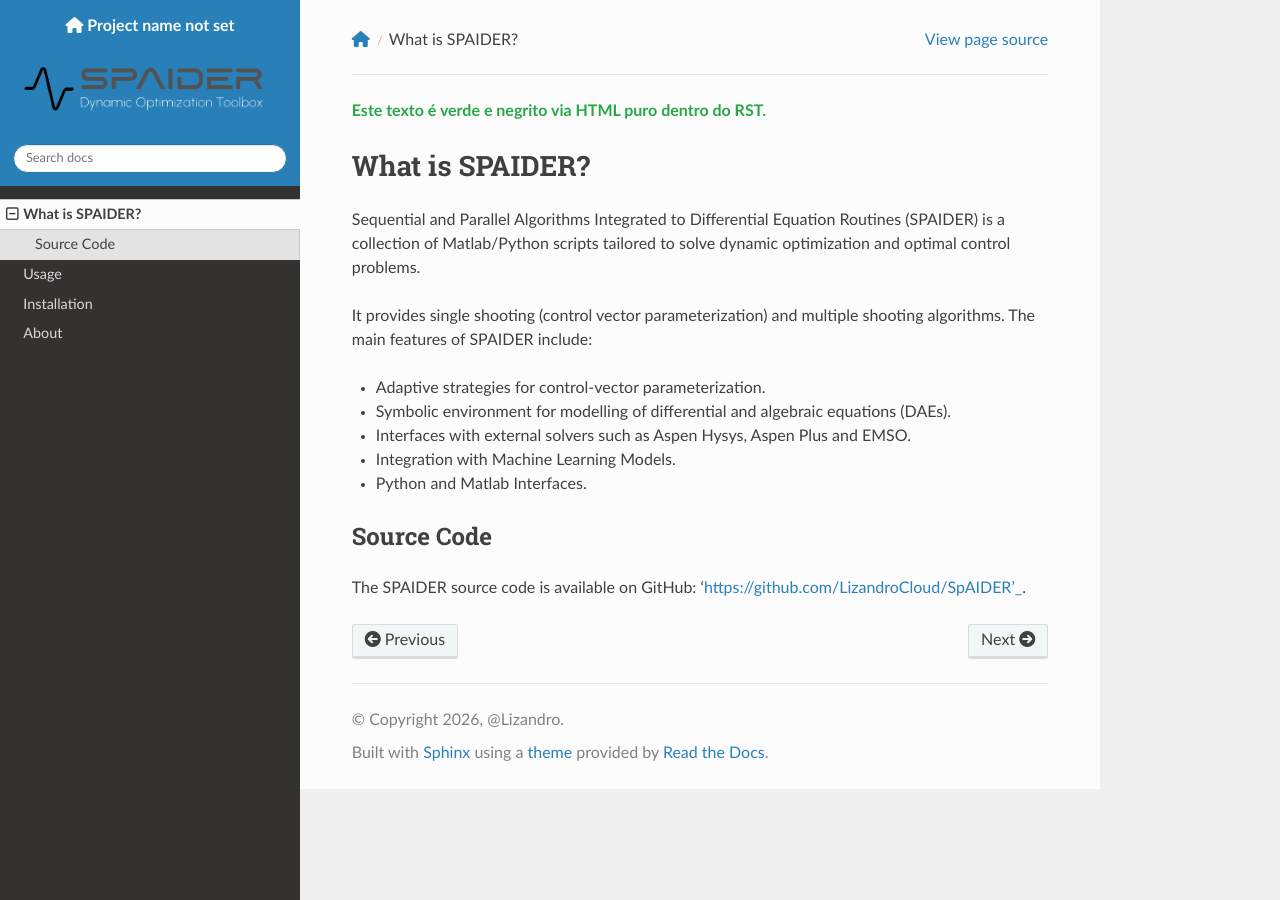
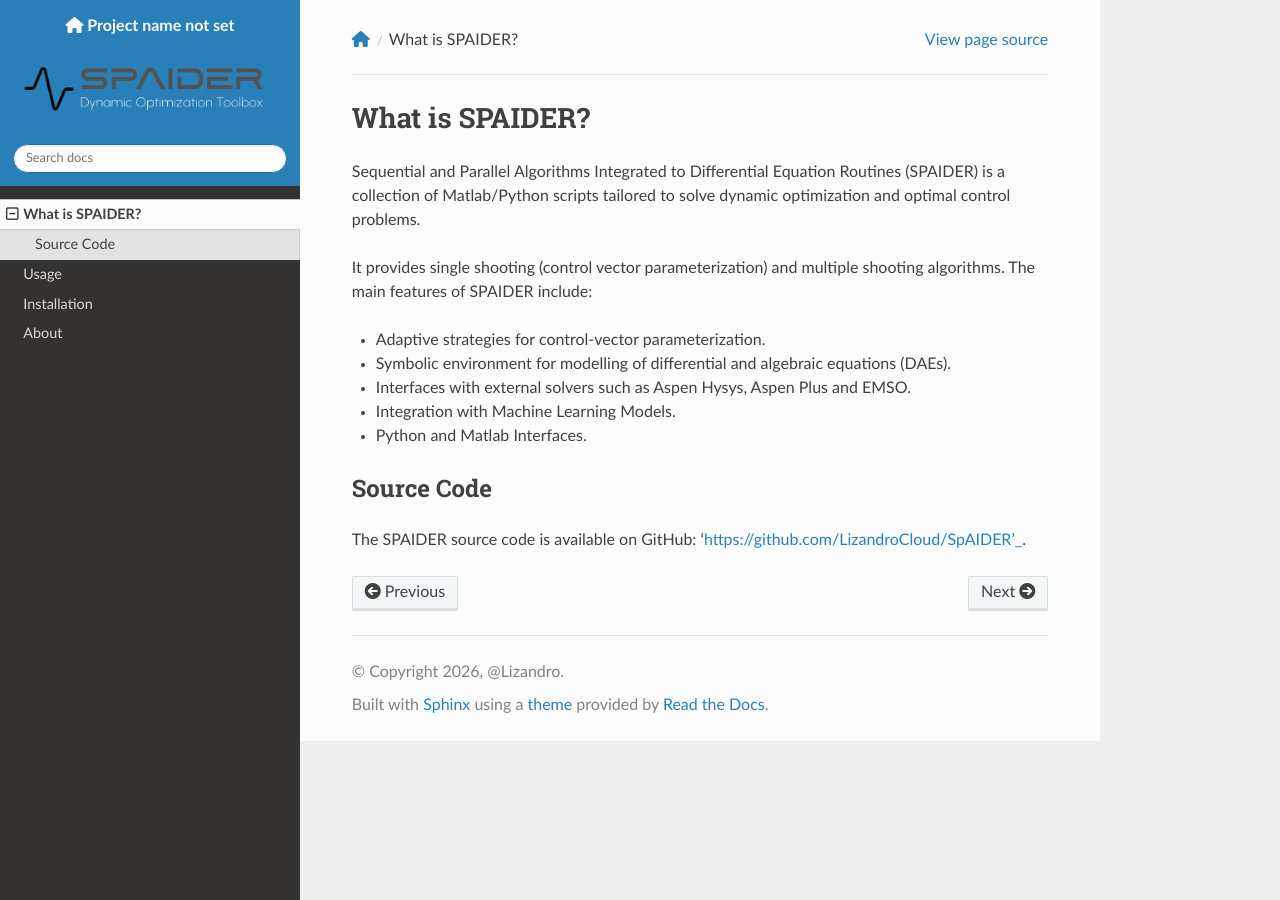
Before and after one commit to LizandroCloud/SPAIDER-M, a Sphinx documentation site: the page built from docs/source/presentation.rst, in a window 1280 px wide. Built offline with Sphinx 7.4.7 and the Read the Docs theme 3.1.0, drawn with Linux system fonts in a browser that asks for light colours.

Commit message:
Update presentation.rst

```diff
--- a/docs/source/presentation.rst
+++ b/docs/source/presentation.rst
@@ -1,11 +1,3 @@
-.. raw:: html
-
-   <p style="color: #28a745; font-weight: bold;">
-      Este texto é verde e negrito via HTML puro dentro do RST.
-   </p>
-
-
-
 What is SPAIDER?
 ================
 
```
